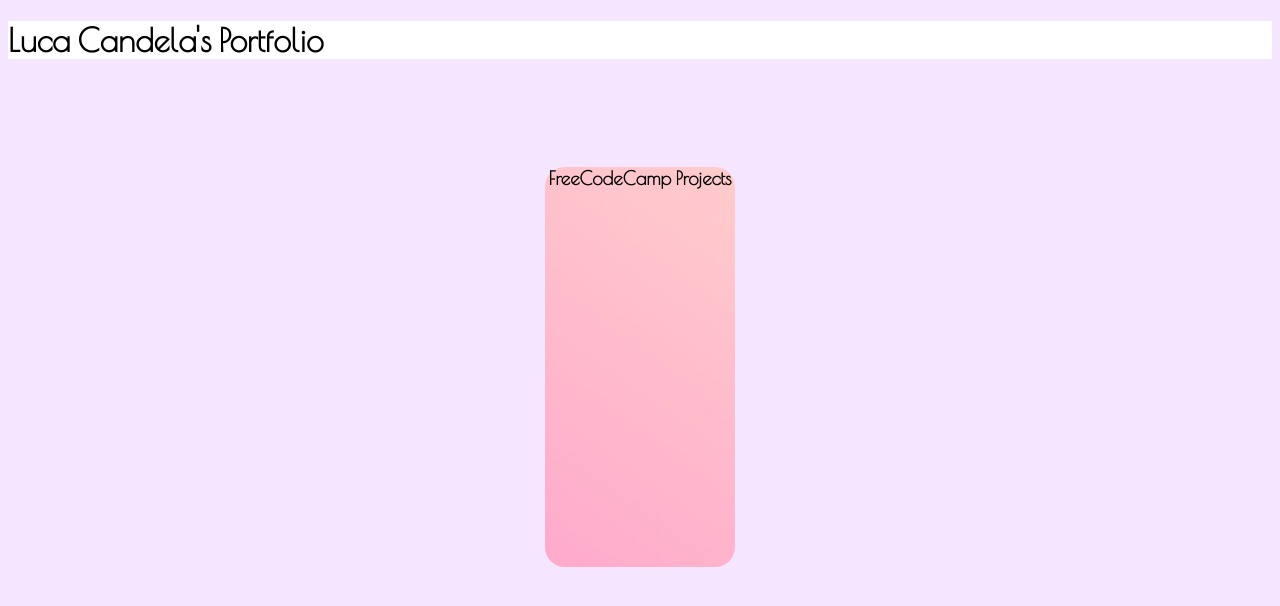
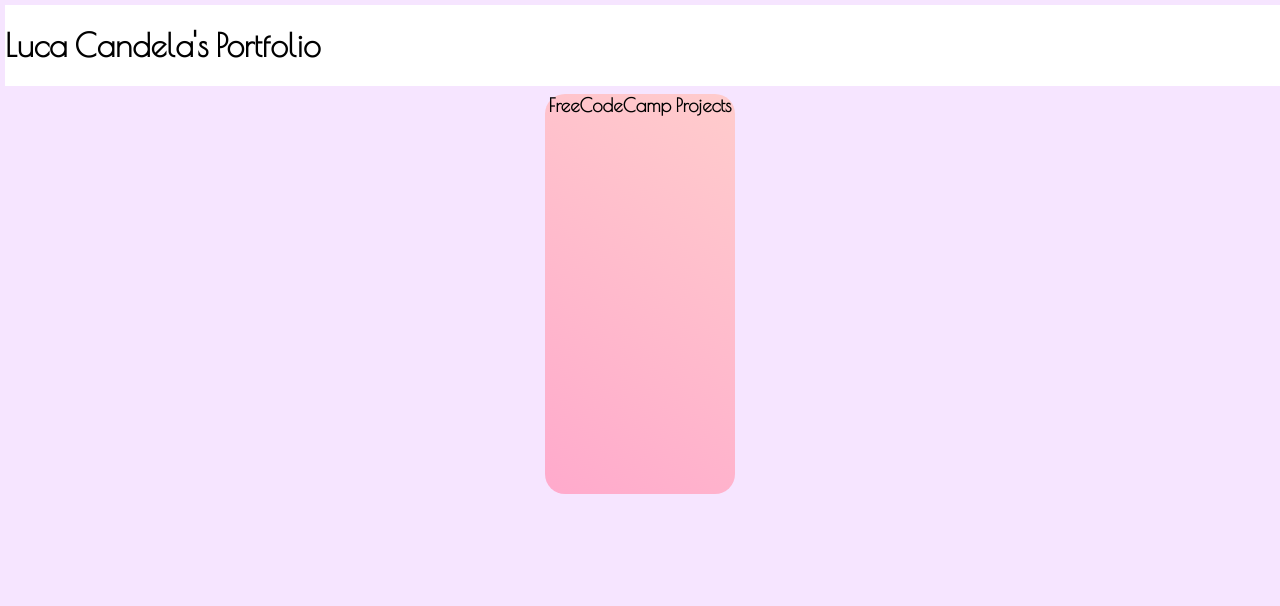
Before and after one commit to lucacandela/Lucas-PC-List, a plain HTML site: page index.html in a window 1280 px wide. Drawn offline with nearby package versions, Linux system fonts and the light colour scheme.

Commit message:
Update style.css

```diff
--- a/style.css
+++ b/style.css
@@ -17,8 +17,9 @@ body {
 #nav-bar{
  background-color: #FFFFFF;
  width: 100%;
- positon: fixed;
+ position: fixed;
  top: 0px;
  left: 0px;
- margin:0px;
+ margin-top:5px;
+ margin-left: 5px;
 }
```
